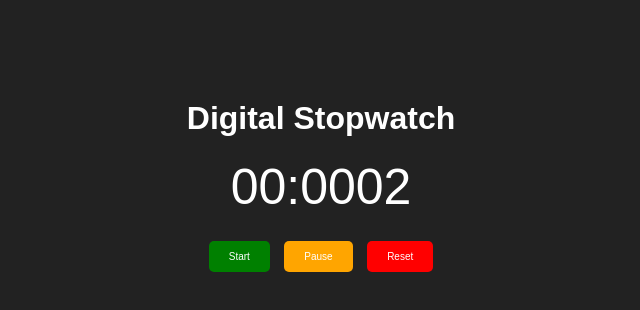
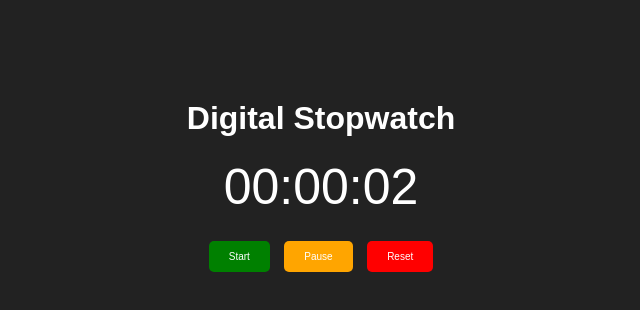
Before and after one commit to shubhramongit/College-programs, a plain HTML site: page 9187/Digital Stopwatch.html in a window 1280 px wide. Both pictures are taken after a click on the button "Start". Shown: the whole page, without its empty margins (319-959 px from the left). Drawn offline with Linux system fonts and the light colour scheme.

Commit message:
Update Digital Stopwatch.html

```diff
--- a/9187/Digital Stopwatch.html
+++ b/9187/Digital Stopwatch.html
@@ -44,7 +44,7 @@
             let running=false;
             function updateDisplay(){
                 $(".stopwatch").text(
-                    (hours<10 ? "0" + hours:hours)+":"+(minutes <10 ? "0"+ minutes:minutes)+ (seconds<10 ? "0" + seconds:seconds)
+                    (hours<10 ? "0" + hours:hours)+":"+(minutes <10 ? "0"+ minutes:minutes)+":"+ (seconds<10 ? "0" + seconds:seconds)
                 );
             }
 
@@ -78,7 +78,7 @@
         }
         $("#start").click(startTimer);
         $("#pause").click(pauseTimer);
-        $("reset").click(resetTimer);
+        $("#reset").click(resetTimer);
     });
     </script>
 </body>
```
